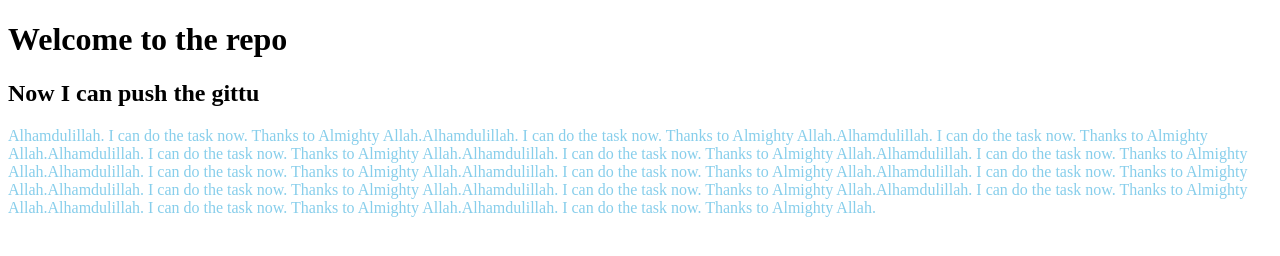
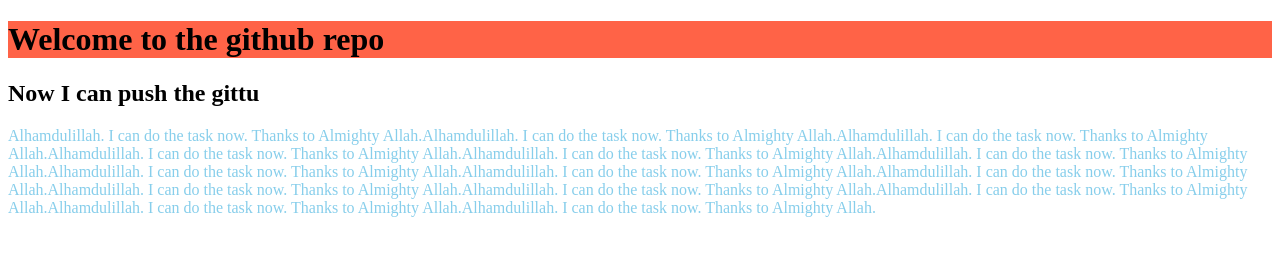
Before and after one commit to MirzaProPHB5/my-second-repo, a plain HTML site: page index.html in a window 1280 px wide. Drawn offline with Linux system fonts and the light colour scheme.

Commit message:
new color added

```diff
--- a/index.html
+++ b/index.html
@@ -8,7 +8,7 @@
     <link rel="stylesheet" href="style.css">
 </head>
 <body>
-<h1>Welcome to the repo</h1>
+<h1>Welcome to the github repo</h1>
 <h2>Now I can push the gittu</h2>
 <p>Alhamdulillah. I can do the task now. Thanks to Almighty Allah.Alhamdulillah. I can do the task now. Thanks to Almighty Allah.Alhamdulillah. I can do the task now. Thanks to Almighty Allah.Alhamdulillah. I can do the task now. Thanks to Almighty Allah.Alhamdulillah. I can do the task now. Thanks to Almighty Allah.Alhamdulillah. I can do the task now. Thanks to Almighty Allah.Alhamdulillah. I can do the task now. Thanks to Almighty Allah.Alhamdulillah. I can do the task now. Thanks to Almighty Allah.Alhamdulillah. I can do the task now. Thanks to Almighty Allah.Alhamdulillah. I can do the task now. Thanks to Almighty Allah.Alhamdulillah. I can do the task now. Thanks to Almighty Allah.Alhamdulillah. I can do the task now. Thanks to Almighty Allah.Alhamdulillah. I can do the task now. Thanks to Almighty Allah.Alhamdulillah. I can do the task now. Thanks to Almighty Allah.</p>
 </body>
--- a/style.css
+++ b/style.css
@@ -2,3 +2,6 @@ p{
     color: skyblue;
 
 }
+h1{
+    background-color: tomato;
+}
```
